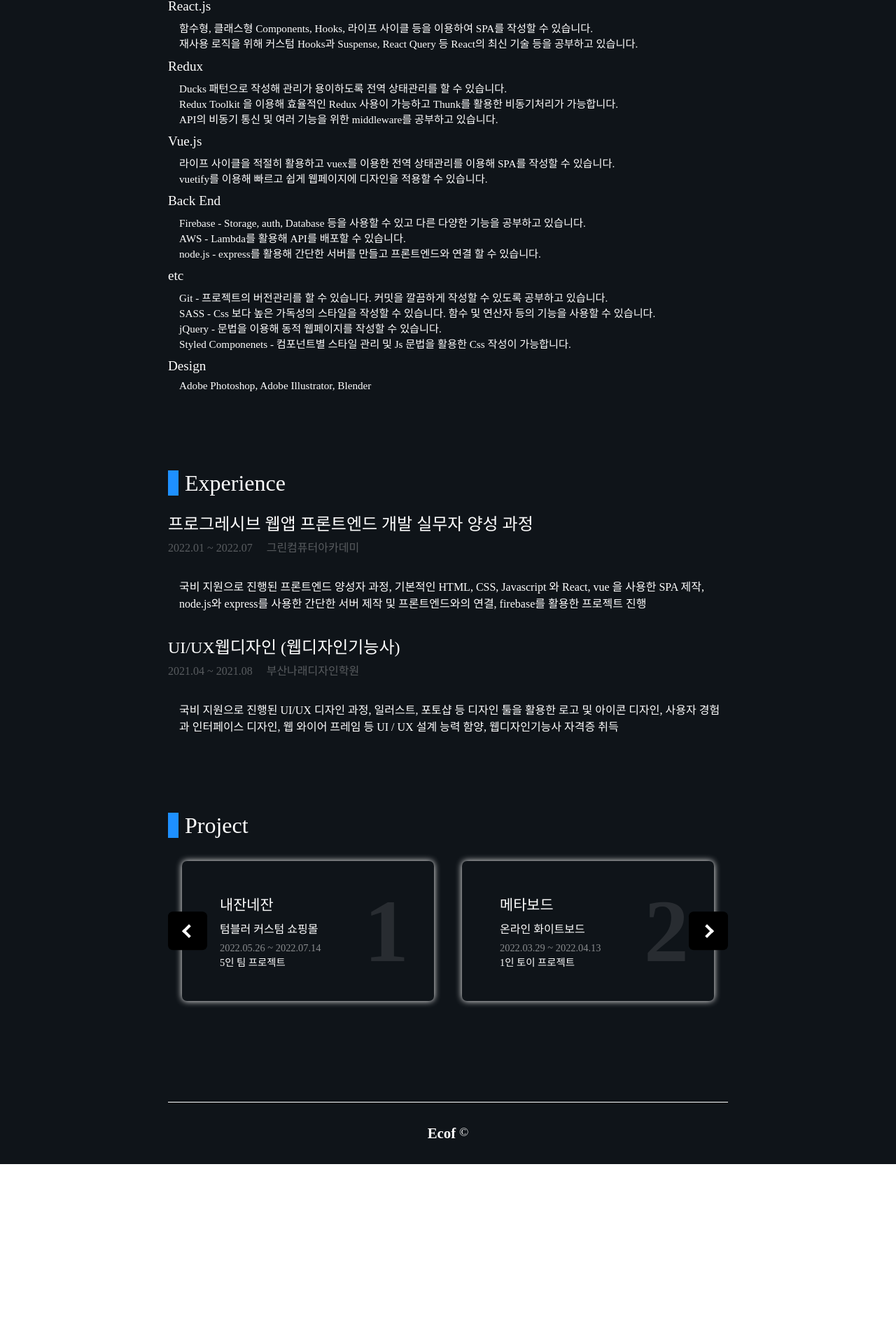
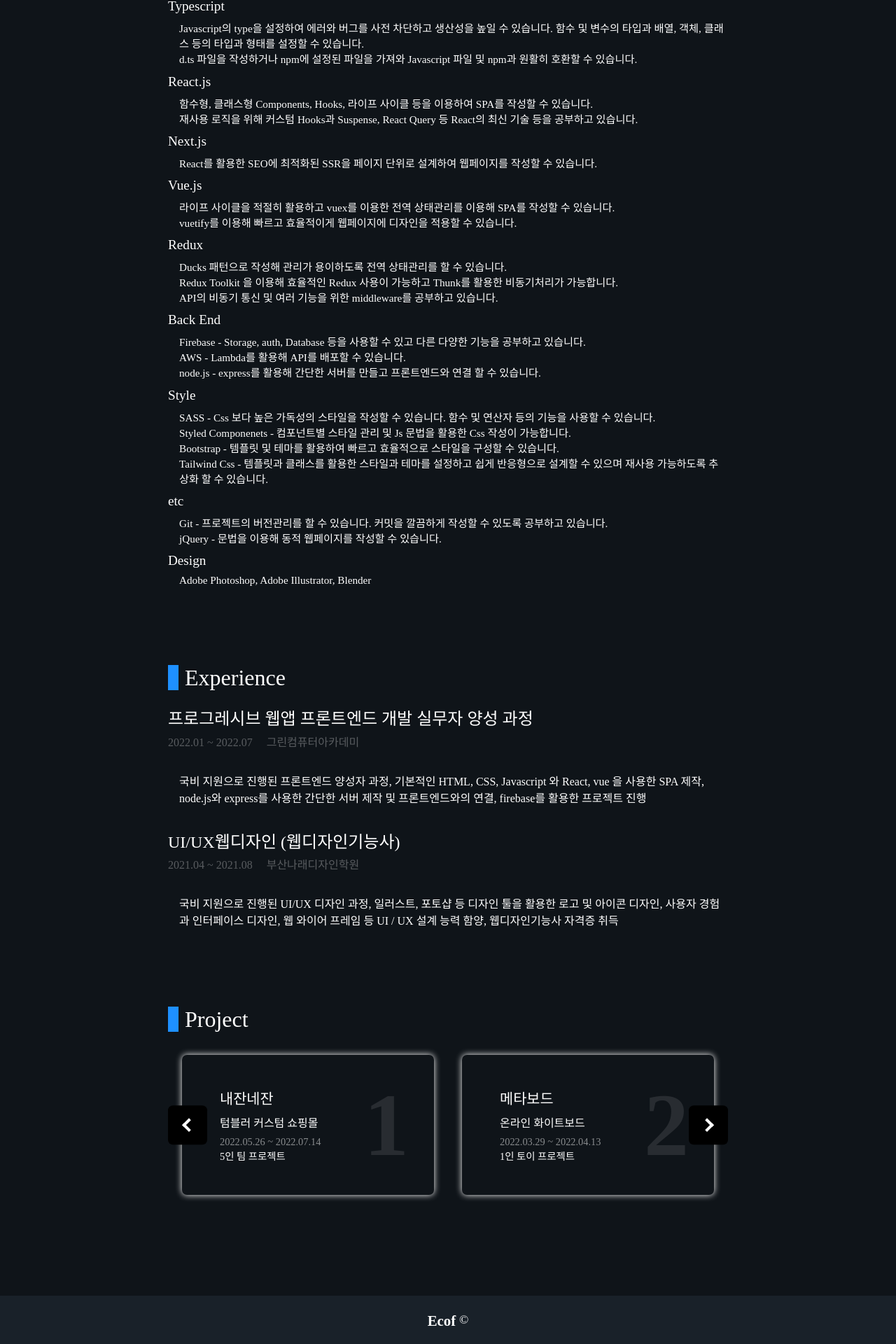
Before and after one commit to East-cloud-of-forest/Resume, a React (Create React App) app: page / in a window 1280 px wide. Shown: the part 1078-2998 px from the top of the page at 70% size. Before the commit the page ends 2741 px from the top, so only its background shows below. Built offline with nearby package versions, Linux system fonts and the light colour scheme; a web font is replaced by a local one.

Commit message:
skill update, footer 디자인 변경

```diff
--- a/src/App.js
+++ b/src/App.js
@@ -1,18 +1,18 @@
-import { Route, Routes } from "react-router-dom";
-import "./App.scss";
-import Header from "./components/Header";
-import Resume from "./Pages/Resume";
-import project from "./data/project";
-import classNames from "classnames";
-import Project from "./Pages/Project";
-import { useState } from "react";
-import Error from "./Pages/Error";
+import { Route, Routes } from 'react-router-dom'
+import './App.scss'
+import Header from './components/Header'
+import Resume from './Pages/Resume'
+import project from './data/project'
+import classNames from 'classnames'
+import Project from './Pages/Project'
+import { useState } from 'react'
+import Error from './Pages/Error'
 
 function App() {
   const [dark, setDark] = useState(true)
 
   return (
-    <div className={classNames("App", dark||'white')}>
+    <div className={classNames('App', dark || 'white')}>
       <div className="main">
         <Header setDark={setDark} dark={dark} />
         <Routes>
@@ -20,12 +20,12 @@ function App() {
           <Route path="/project" element={<Project project={project} />} />
           <Route path="/*" element={<Error />} />
         </Routes>
-        <div className={classNames("footer", "section")}>
-          Ecof<span>&copy;</span>
-        </div>
+      </div>
+      <div className={classNames('footer', 'section')}>
+        Ecof<span>&copy;</span>
       </div>
     </div>
-  );
+  )
 }
 
-export default App;
+export default App
--- a/src/App.scss
+++ b/src/App.scss
@@ -22,13 +22,15 @@ html {scroll-behavior: smooth;}
   }
 
   .footer {
-    border-top: 1px solid;
-    padding: 2rem 0;
+    padding: 1.5rem 0;
     display: flex;
     justify-content: center;
     align-items: flex-start;
     font-size: 1.3rem;
     font-weight: 900;
+    background-color: lighten($basic, 5%);
+    transition: background-color 0.3s;
+    cursor: default;
 
     span {
       font-size: 1.1rem;
@@ -60,5 +62,9 @@ html {scroll-behavior: smooth;}
         background-color: darken(white, 20%);
       }
     }
+
+    .footer {
+      background-color: darken(white, 10%);
+    }
   }
 }
--- a/src/data/skill.js
+++ b/src/data/skill.js
@@ -10,9 +10,23 @@ const skill = [
     Canvas를 활용한 Interactive에 관심이 있고 프로젝트에 활용할 방법을 공부하고 있습니다.`
   },
   {
+    name : 'Typescript',
+    text : `Javascript의 type을 설정하여 에러와 버그를 사전 차단하고 생산성을 높일 수 있습니다. 함수 및 변수의 타입과 배열, 객체, 클래스 등의 타입과 형태를 설정할 수 있습니다. <br/>
+    d.ts 파일을 작성하거나 npm에 설정된 파일을 가져와 Javascript 파일 및 npm과 원활히 호환할 수 있습니다.`
+  },
+  {
     name : 'React.js',
     text : `함수형, 클래스형 Components, Hooks, 라이프 사이클 등을 이용하여 SPA를 작성할 수 있습니다. <br/>
     재사용 로직을 위해 커스텀 Hooks과 Suspense, React Query 등 React의 최신 기술 등을 공부하고 있습니다.`
+  },
+  {
+    name: 'Next.js',
+    text: `React를 활용한 SEO에 최적화된 SSR을 페이지 단위로 설계하여 웹페이지를 작성할 수 있습니다. <br/>`
+  },
+  {
+    name : 'Vue.js',
+    text : `라이프 사이클을 적절히 활용하고 vuex를 이용한 전역 상태관리를 이용해 SPA를 작성할 수 있습니다. <br/>
+    vuetify를 이용해 빠르고 효율적이게 웹페이지에 디자인을 적용할 수 있습니다.`
   },
   {
     name : 'Redux',
@@ -21,22 +35,25 @@ const skill = [
     API의 비동기 통신 및 여러 기능을 위한 middleware를 공부하고 있습니다.`
   },
   {
-    name : 'Vue.js',
-    text : `라이프 사이클을 적절히 활용하고 vuex를 이용한 전역 상태관리를 이용해 SPA를 작성할 수 있습니다. <br/>
-    vuetify를 이용해 빠르고 쉽게 웹페이지에 디자인을 적용할 수 있습니다.`
-  },
-  {
     name : 'Back End',
     text : `Firebase - Storage, auth, Database 등을 사용할 수 있고 다른 다양한 기능을 공부하고 있습니다. <br/>
     AWS - Lambda를 활용해 API를 배포할 수 있습니다. <br/>
     node.js - express를 활용해 간단한 서버를 만들고 프론트엔드와 연결 할 수 있습니다.`
   },
   {
+    name : "Style",
+    text:`SASS - Css 보다 높은 가독성의 스타일을 작성할 수 있습니다. 함수 및 연산자 등의 기능을 사용할 수 있습니다. <br/>
+    Styled Componenets - 컴포넌트별 스타일 관리 및 Js 문법을 활용한 Css 작성이 가능합니다. <br/>
+    Bootstrap - 템플릿 및 테마를 활용하여 빠르고 효율적으로 스타일을
+    구성할 수 있습니다. <br/>
+    Tailwind Css - 템플릿과 클래스를 활용한 스타일과 테마를 설정하고
+    쉽게 반응형으로 설계할 수 있으며 재사용 가능하도록 추상화 할 수 있습니다.
+    `
+  },
+  {
     name : 'etc',
     text : `Git - 프로젝트의 버전관리를 할 수 있습니다. 커밋을 깔끔하게 작성할 수 있도록 공부하고 있습니다. <br/>
-    SASS - Css 보다 높은 가독성의 스타일을 작성할 수 있습니다. 함수 및 연산자 등의 기능을 사용할 수 있습니다. <br/>
-    jQuery - 문법을 이용해 동적 웹페이지를 작성할 수 있습니다. <br/>
-    Styled Componenets - 컴포넌트별 스타일 관리 및 Js 문법을 활용한 Css 작성이 가능합니다.`
+    jQuery - 문법을 이용해 동적 웹페이지를 작성할 수 있습니다. <br/>`
   },
   {
     name : 'Design',
```
